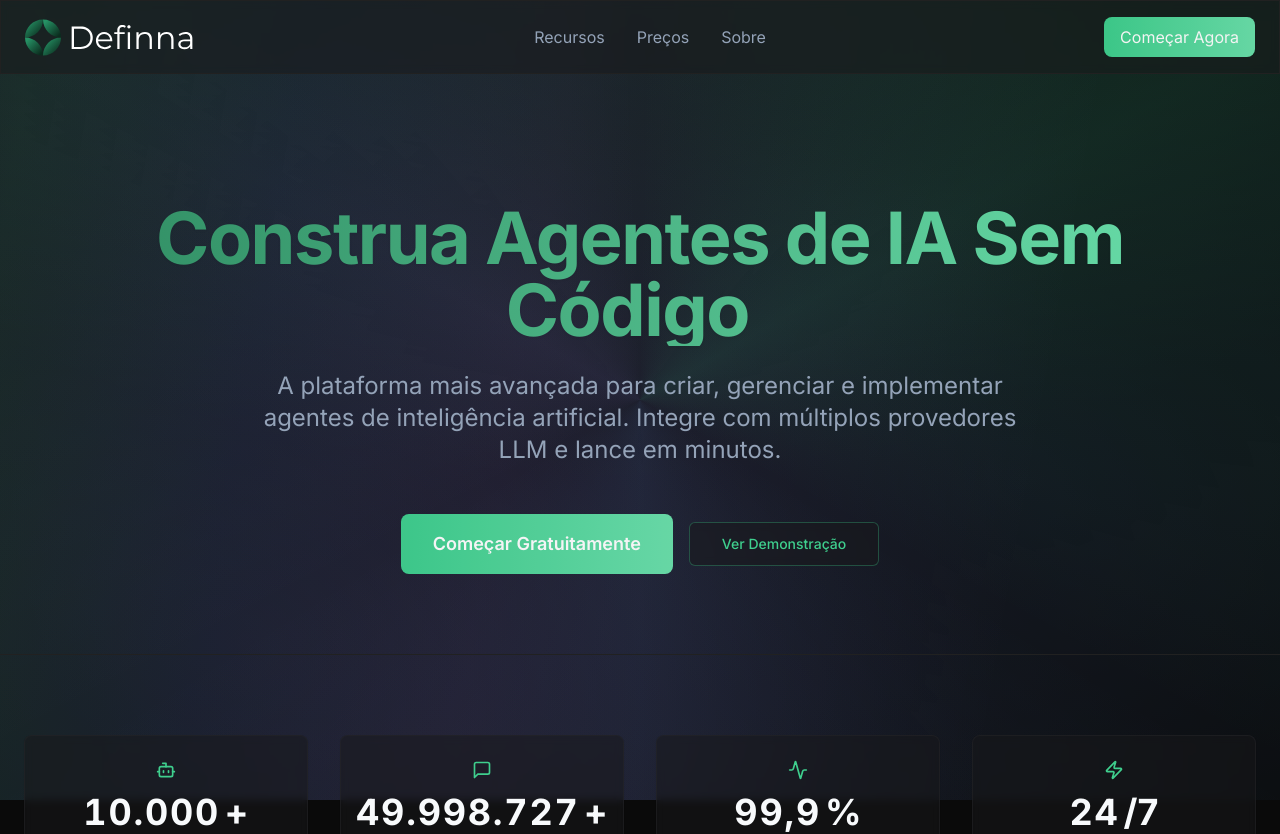
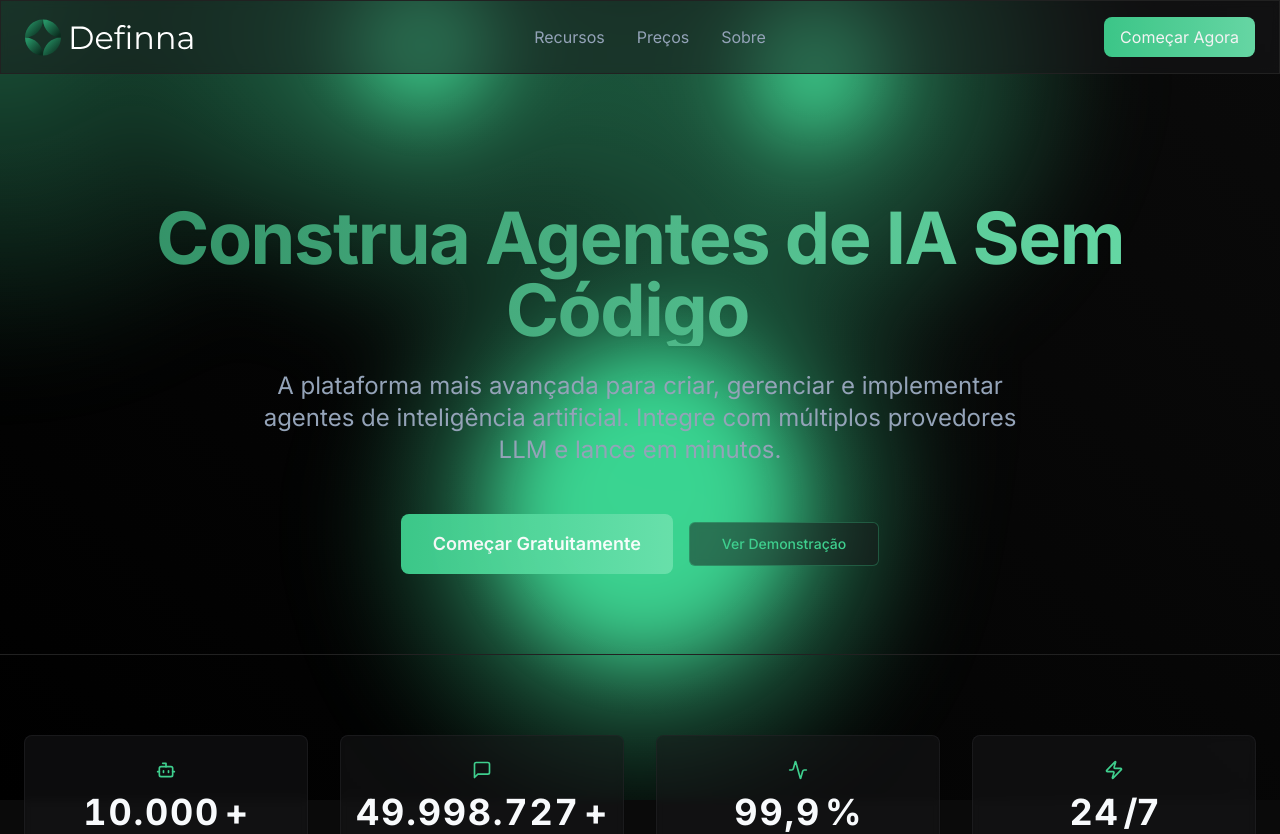
Before and after one commit to fsemanuel/definna-landing-page, a React (Vite) app: page / in a window 1280 px wide. Shown: the top 834 px of the page. Built offline with nearby package versions, Linux system fonts and the light colour scheme.

Commit message:
feat: replace aurora background with gradient animation background using green and black colors

```diff
--- a/src/App.tsx
+++ b/src/App.tsx
@@ -6,7 +6,7 @@ import Logo from './components/icons/logo';
 import NumberTicker from './components/magicui/number-ticker';
 import TypingAnimation from './components/magicui/typing-animation';
 import PulsatingButton from './components/magicui/pulsating-button';
-import { AuroraBackground } from './components/magicui/aurora-background';
+import { BackgroundGradientAnimation } from './components/magicui/background-gradient-animation';
 
 function App() {
   const [isVisible, setIsVisible] = useState(false);
@@ -52,8 +52,18 @@ function App() {
 
   return (
     <div className="min-h-screen bg-background relative">
-      {/* Aurora Background - Always visible and fixed */}
-      <AuroraBackground />
+      {/* Background Gradient Animation - Always visible and fixed */}
+      <BackgroundGradientAnimation
+        gradientBackgroundStart="rgb(0, 0, 0)"
+        gradientBackgroundEnd="rgb(10, 10, 10)"
+        firstColor="62, 207, 142"
+        secondColor="62, 207, 142"
+        thirdColor="62, 207, 142"
+        fourthColor="62, 207, 142"
+        fifthColor="62, 207, 142"
+        pointerColor="62, 207, 142"
+        interactive={true}
+      />
 
       {/* Header */}
       <header className="fixed top-0 w-full glass border-b border-border z-50 relative">
```
